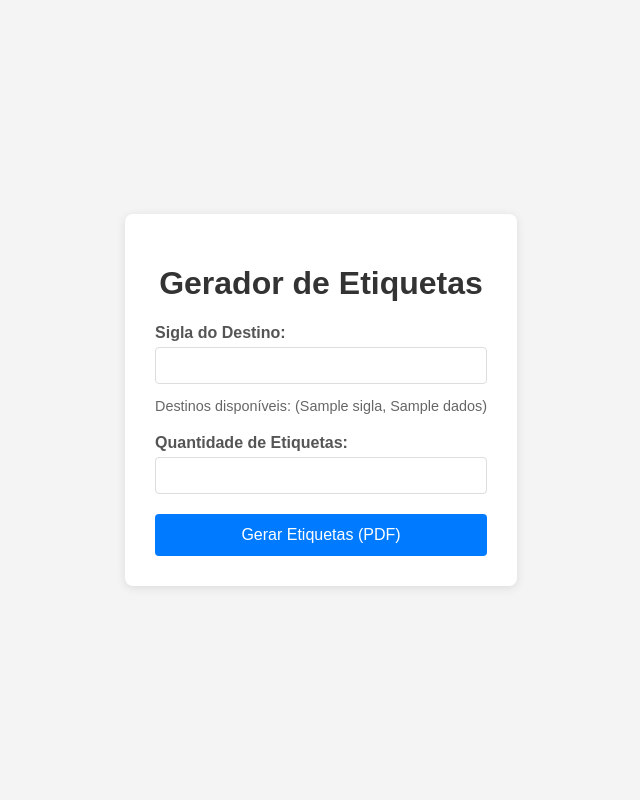
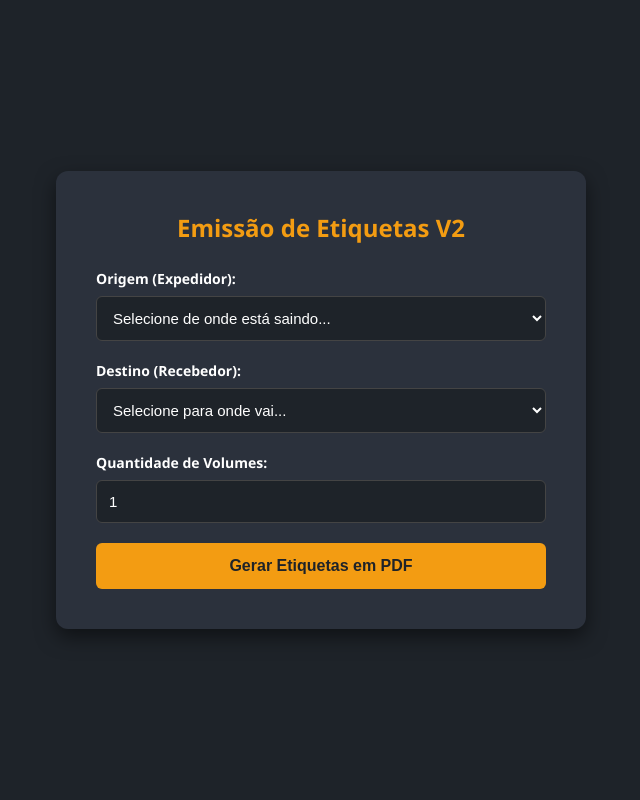
Before and after one commit to GabrielFun/Gerador_Etiquetas_V2, a Flask app: template templates/index.html in a window 1280 px wide. Shown: the whole page, without its empty margins (319-959 px from the left). Run offline with Flask 3, Linux system fonts and the light colour scheme; the template is opened without the code that fills it: most values are stand-ins (such as "Sample title", 1, 10 or a date in 2020).

Commit message:
Revamp index.html for label generator
Updated the HTML structure and styles for the label generator, enhancing the user interface with a new design and additional input fields.

```diff
--- a/templates/index.html
+++ b/templates/index.html
@@ -1,35 +1,100 @@
 <!DOCTYPE html>
-<html lang="pt-br">
+<html lang="pt-BR">
 <head>
     <meta charset="UTF-8">
     <meta name="viewport" content="width=device-width, initial-scale=1.0">
-    <title>Gerador de Etiquetas Overpack</title>
+    <title>Gerador de Etiquetas - V2</title>
     <style>
-        body { font-family: Arial, sans-serif; background-color: #f4f4f4; display: flex; justify-content: center; align-items: center; height: 100vh; margin: 0; }
-        .container { background-color: #fff; padding: 30px; border-radius: 8px; box-shadow: 0 2px 10px rgba(0,0,0,0.1); }
-        h1 { text-align: center; color: #333; }
-        .form-group { margin-bottom: 20px; }
-        label { display: block; margin-bottom: 5px; font-weight: bold; color: #555; }
-        input[type="text"], input[type="number"] { width: 100%; padding: 10px; border: 1px solid #ddd; border-radius: 4px; box-sizing: border-box; }
-        button { width: 100%; padding: 12px; background-color: #007bff; color: white; border: none; border-radius: 4px; font-size: 16px; cursor: pointer; }
-        button:hover { background-color: #0056b3; }
-        .destinos { font-size: 0.9em; color: #666; }
+        body {
+            font-family: 'Segoe UI', Tahoma, Geneva, Verdana, sans-serif;
+            background-color: #1e2329;
+            color: #ffffff;
+            display: flex;
+            justify-content: center;
+            align-items: center;
+            height: 100vh;
+            margin: 0;
+        }
+        .container {
+            background-color: #2b313c;
+            padding: 40px;
+            border-radius: 12px;
+            box-shadow: 0 8px 20px rgba(0,0,0,0.5);
+            width: 100%;
+            max-width: 450px;
+        }
+        h2 {
+            text-align: center;
+            margin-top: 0;
+            margin-bottom: 25px;
+            color: #f39c12;
+        }
+        label {
+            display: block;
+            margin-bottom: 8px;
+            font-weight: bold;
+            font-size: 14px;
+        }
+        select, input {
+            width: 100%;
+            padding: 12px;
+            margin-bottom: 20px;
+            border-radius: 6px;
+            border: 1px solid #444;
+            background-color: #1e2329;
+            color: white;
+            box-sizing: border-box;
+            font-size: 15px;
+        }
+        select:focus, input:focus {
+            outline: none;
+            border-color: #f39c12;
+        }
+        button {
+            width: 100%;
+            padding: 14px;
+            background-color: #f39c12;
+            color: #1e2329;
+            border: none;
+            border-radius: 6px;
+            font-size: 16px;
+            font-weight: bold;
+            cursor: pointer;
+            transition: background-color 0.3s ease;
+        }
+        button:hover {
+            background-color: #e67e22;
+        }
     </style>
 </head>
 <body>
     <div class="container">
-        <h1>Gerador de Etiquetas</h1>
-        <form action="/" method="post">
-            <div class="form-group">
-                <label for="sigla">Sigla do Destino:</label>
-                <input type="text" id="sigla" name="sigla" required>
-                <p class="destinos">Destinos disponíveis: {{ destinos|join(', ') }}</p>
-            </div>
-            <div class="form-group">
-                <label for="quantidade">Quantidade de Etiquetas:</label>
-                <input type="number" id="quantidade" name="quantidade" min="1" required>
-            </div>
-            <button type="submit">Gerar Etiquetas (PDF)</button>
+        <h2>Emissão de Etiquetas V2</h2>
+        <form method="POST">
+
+            <!-- NOVA CAIXA: ORIGEM -->
+            <label for="origem">Origem (Expedidor):</label>
+            <select name="origem" id="origem" required>
+                <option value="" disabled selected>Selecione de onde está saindo...</option>
+                {% for o in origens %}
+                    <option value="{{ o }}">{{ o }}</option>
+                {% endfor %}
+            </select>
+
+            <!-- CAIXA EXISTENTE: DESTINO -->
+            <label for="sigla">Destino (Recebedor):</label>
+            <select name="sigla" id="sigla" required>
+                <option value="" disabled selected>Selecione para onde vai...</option>
+                {% for d in destinos %}
+                    <option value="{{ d }}">{{ d }}</option>
+                {% endfor %}
+            </select>
+
+            <!-- QUANTIDADE -->
+            <label for="quantidade">Quantidade de Volumes:</label>
+            <input type="number" name="quantidade" id="quantidade" min="1" value="1" required>
+
+            <button type="submit">Gerar Etiquetas em PDF</button>
         </form>
     </div>
 </body>
```
